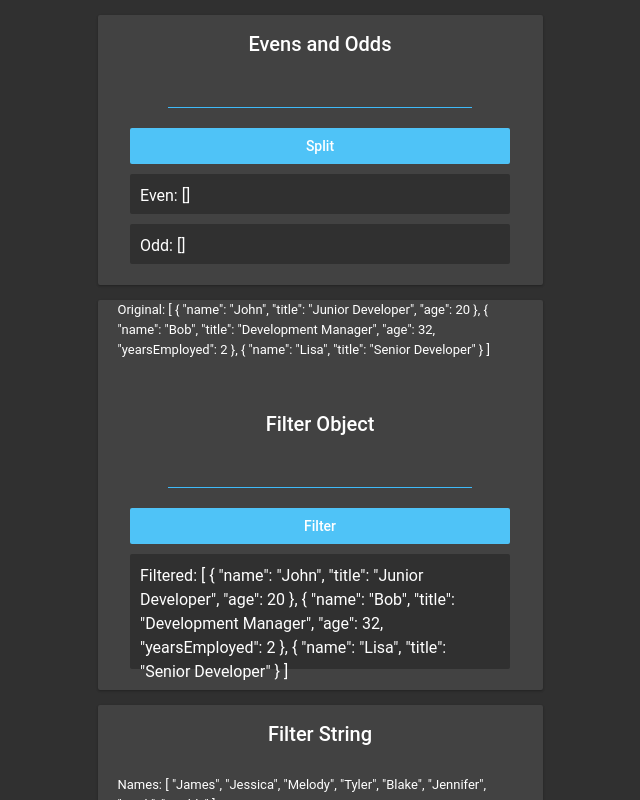
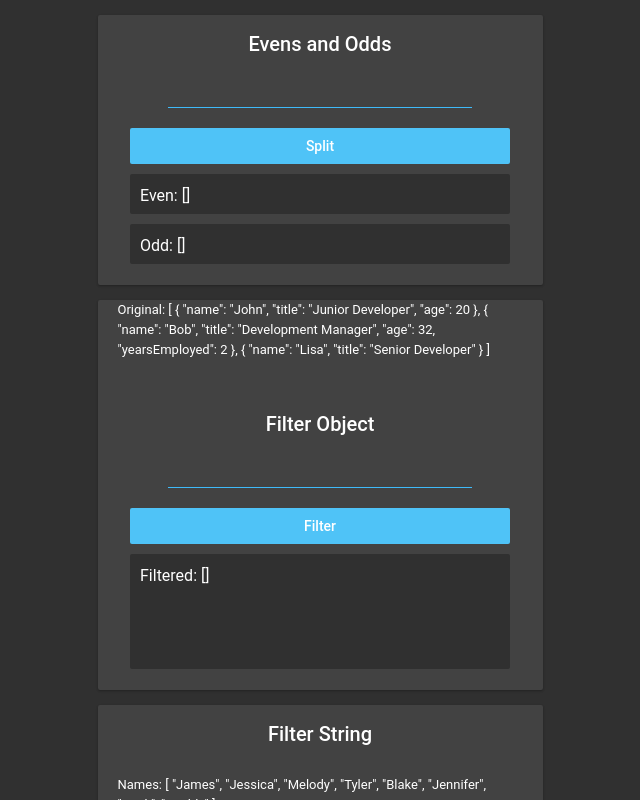
Before and after one commit to boomcamp/react-1, a React (Create React App) app: page / in a window 1280 px wide. Shown: the top 800 px of the page, without its empty margins (320-960 px from the left). Built offline with nearby package versions, Linux system fonts and the light colour scheme.

Commit message:
Update FilterObject.js

```diff
--- a/src/components/Topics/FilterObject.js
+++ b/src/components/Topics/FilterObject.js
@@ -10,7 +10,7 @@ export default function FilterObject() {
     const [userInput, setUserInput] = useState('');
 
     function filter(input) {
-        const filteredArray = unFilteredArray.filter(arr => {
+        const filtered = unFilteredArray.filter(arr => {
             if(arr[input]) {
                 return true;
             }
@@ -18,7 +18,7 @@ export default function FilterObject() {
                 return false;
             }
         });
-        setFilteredArray(filteredArray);
+        setFilteredArray(filtered);
     }
 
     return (
@@ -27,7 +27,7 @@ export default function FilterObject() {
             <h4>Filter Object</h4>
             <input className="inputLine" onChange={e => setUserInput(e.target.value)} />
             <button className="confirmationButton" onClick={() => filter(userInput)}>Filter</button>
-            <span className="resultsBox filterObjectRB">Filtered: { JSON.stringify(unFilteredArray, null, 10)}</span>
+            <span className="resultsBox filterObjectRB">Filtered: { JSON.stringify(filteredArray, null, 10)}</span>
         </div>
     );
 
```
